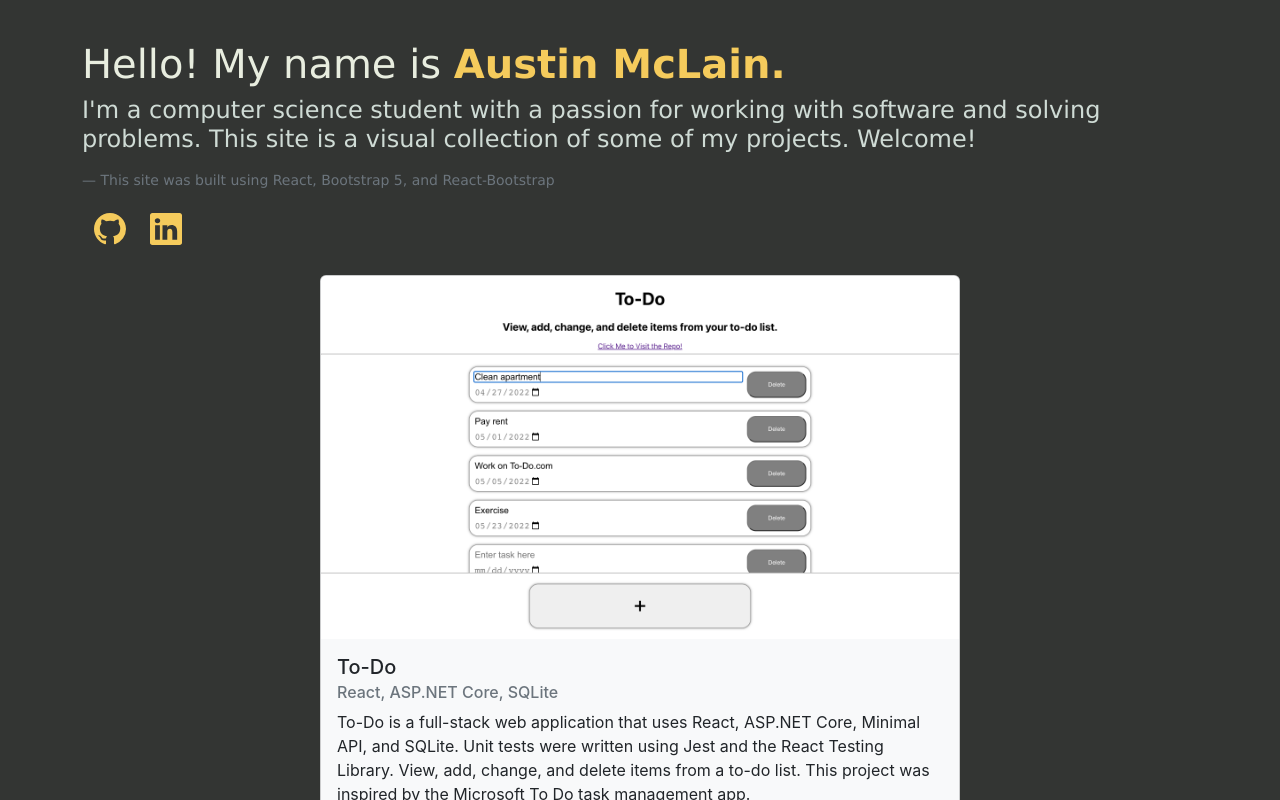
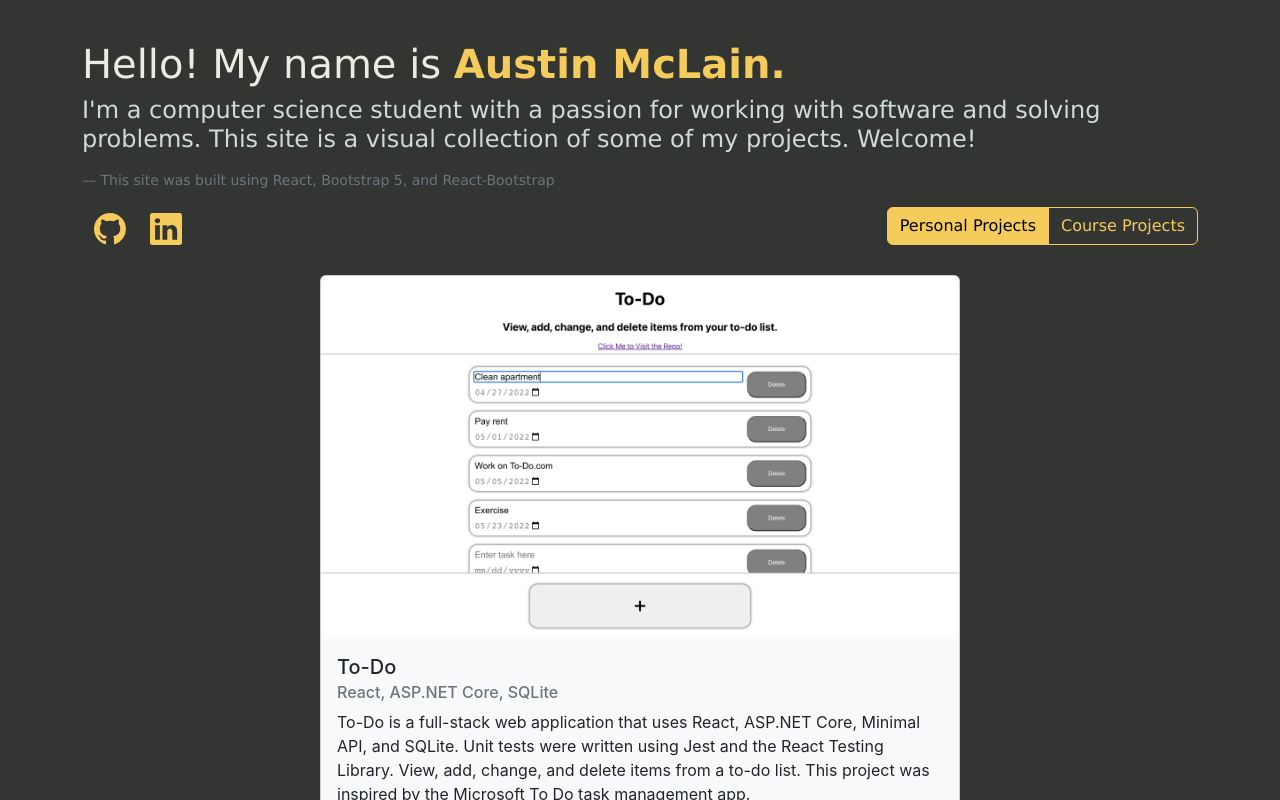
Before and after one commit to austinmclain/austinmclain.github.io, a React (Create React App) app: page / in a window 1280 px wide. Shown: the top 800 px of the page. Built offline with nearby package versions, Linux system fonts and the light colour scheme.

Commit message:
Create component to filter projects based on type

```diff
--- a/package.json
+++ b/package.json
@@ -12,6 +12,7 @@
     "react-bootstrap": "^2.4.0",
     "react-dom": "^18.1.0",
     "react-scripts": "5.0.1",
+    "sass": "^1.54.5",
     "web-vitals": "^2.1.4"
   },
   "scripts": {
--- a/src/App.js
+++ b/src/App.js
@@ -1,12 +1,14 @@
+import React, { useState } from 'react';
 import Header from './components/header/Header';
 import ProjectList from './components/projectList/ProjectList';
 
 export default function App() {
   document.title = 'Austin McLain'
+  const [projectType, setProjectType] = useState('personal');
   return (
     <div className="App">
-      <Header />
-      <ProjectList />
+      <Header projectType={projectType} setProjectType={setProjectType} />
+      <ProjectList projectType={projectType} />
     </div>
   );
 }
--- /dev/null
+++ b/src/App.scss
@@ -0,0 +1,2 @@
+$warning: #F5CB5C;
+@import 'bootstrap/scss/bootstrap.scss';
--- /dev/null
+++ b/src/components/ProjectToggle/ProjectToggle.css
@@ -0,0 +1,3 @@
+#project-toggle {
+    float: right;
+}
--- /dev/null
+++ b/src/components/ProjectToggle/ProjectToggle.js
@@ -0,0 +1,34 @@
+import React, { useState } from 'react';
+import ButtonGroup from 'react-bootstrap/ButtonGroup';
+import ToggleButton from 'react-bootstrap/ToggleButton';
+import './ProjectToggle.css'
+
+export default function ProjectToggle(props) {
+    const { projectType, setProjectType } = props
+
+    const types = [
+        { name: 'Personal Projects', type: 'personal' },
+        { name: 'Course Projects', type: 'course' }
+    ]
+
+    return (
+        <>
+            <ButtonGroup id='project-toggle'>
+                {types.map((type, idx) => (
+                    <ToggleButton
+                        key={idx}
+                        id={`filter-${idx}`}
+                        type="radio"
+                        variant="outline-warning"
+                        name="radio"
+                        value={type.type}
+                        checked={projectType === type.type}
+                        onChange={(e) => setProjectType(e.currentTarget.value)}
+                    >
+                        {type.name}
+                    </ToggleButton>
+                ))}
+            </ButtonGroup>
+        </>
+    )
+}
--- a/src/components/header/Header.js
+++ b/src/components/header/Header.js
@@ -1,7 +1,9 @@
 import './Header.css';
 import { Button } from 'react-bootstrap';
+import ProjectToggle from '../ProjectToggle/ProjectToggle';
 
-export default function Header() {
+export default function Header(props) {
+    const { projectType, setProjectType } = props
     return (
         <>
             <div className='container-md' id='header'>
@@ -17,6 +19,7 @@ export default function Header() {
                 <Button variant='custom' href='https://www.linkedin.com/in/austinmclain/' target='_blank' rel='noopener noreferrer'><svg xmlns="http://www.w3.org/2000/svg" width="32" height="32" fill="currentColor" className="bi bi-linkedin" viewBox="0 0 16 16">
                     <path d="M0 1.146C0 .513.526 0 1.175 0h13.65C15.474 0 16 .513 16 1.146v13.708c0 .633-.526 1.146-1.175 1.146H1.175C.526 16 0 15.487 0 14.854V1.146zm4.943 12.248V6.169H2.542v7.225h2.401zm-1.2-8.212c.837 0 1.358-.554 1.358-1.248-.015-.709-.52-1.248-1.342-1.248-.822 0-1.359.54-1.359 1.248 0 .694.521 1.248 1.327 1.248h.016zm4.908 8.212V9.359c0-.216.016-.432.08-.586.173-.431.568-.878 1.232-.878.869 0 1.216.662 1.216 1.634v3.865h2.401V9.25c0-2.22-1.184-3.252-2.764-3.252-1.274 0-1.845.7-2.165 1.193v.025h-.016a5.54 5.54 0 0 1 .016-.025V6.169h-2.4c.03.678 0 7.225 0 7.225h2.4z" />
                 </svg></Button>
+                <ProjectToggle projectType={projectType} setProjectType={setProjectType} />
             </div>
             <br></br>
         </>
--- a/src/components/projectList/ProjectList.js
+++ b/src/components/projectList/ProjectList.js
@@ -1,10 +1,12 @@
 import data from './projects.json';
 import Project from './Project';
 
-export default function ProjectList() {
+export default function ProjectList(props) {
+    const { projectType } = props
+    console.log(projectType)
     return (
         <div id='projectList' className='container-md'>
-            {data.map(project => {
+            {data.filter(project => project.type === projectType).map(project => {
                 return (
                     <div key={project.id}>
                         <Project project={project} />
--- a/src/components/projectList/projects.json
+++ b/src/components/projectList/projects.json
@@ -1,6 +1,7 @@
 [
     {
         "id": 1,
+        "type": "personal",
         "image": "todo.png",
         "name": "To-Do",
         "stack": "React, ASP.NET Core, SQLite",
@@ -9,6 +10,7 @@
     },
     {
         "id": 2,
+        "type": "personal",
         "image": "morningbot.png",
         "name": "MorningBot",
         "stack": "Python",
--- a/src/index.js
+++ b/src/index.js
@@ -1,4 +1,4 @@
-import 'bootstrap/dist/css/bootstrap.min.css'
+import './App.scss';
 import React from 'react';
 import ReactDOM from 'react-dom/client';
 import './index.css';
```
Also changed, not shown: src/App.css (deleted, +0 -38 lines), 1 other file (tests, documents, lock files or other folders).
